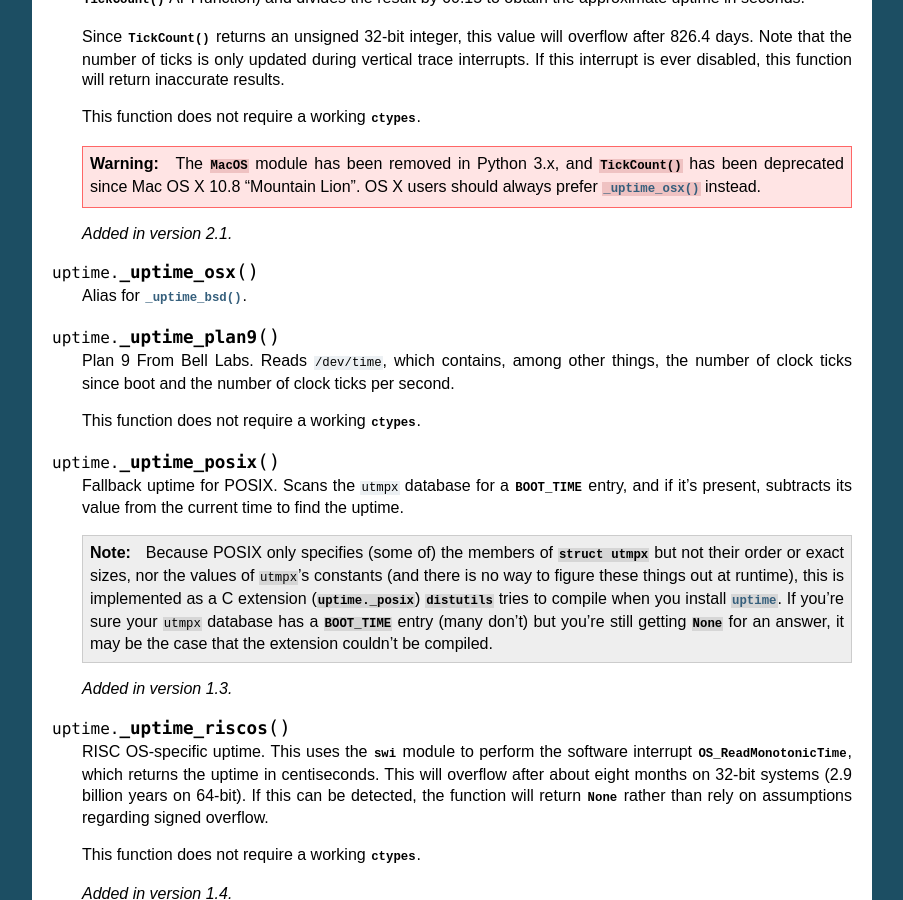
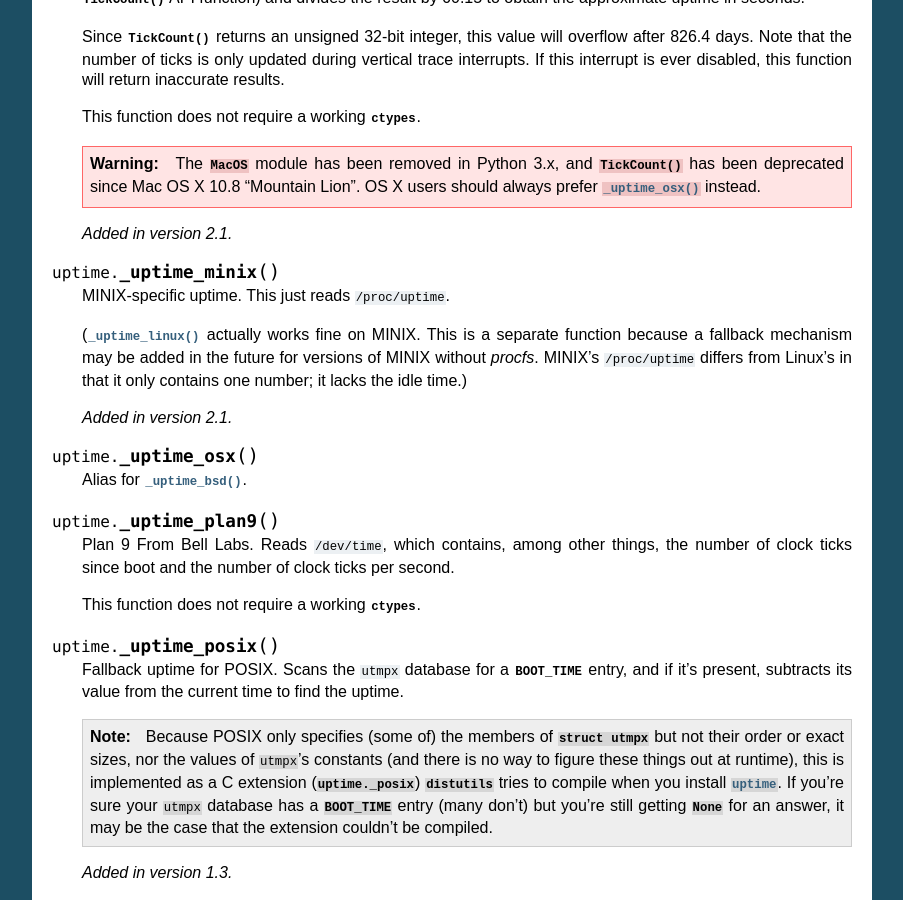
Before and after one commit to Cairnarvon/uptime, a Sphinx documentation site: the page built from doc/index.rst, in a window 1280 px wide and 900 px high, scrolled down 3049 px. Shown: the whole window, without its empty margins (198-1101 px from the left). Built offline with Sphinx 7.4.7, drawn with Linux system fonts in a browser that asks for light colours; some of the changed text lies outside the part shown.

Commit message:
Made _uptime_minix a separate function.
MINIX deserves better than to stand forever in Linux's shadow.

```diff
--- a/doc/index.rst
+++ b/doc/index.rst
@@ -64,7 +64,7 @@ the others on which it is therefore expected to work as well.
 | Mac OS X 10.7    | ✓      | :func:`_uptime_osx`,     | Every Mac OS X      |
 | "Lion"           |        | :func:`_uptime_mac`      |                     |
 +------------------+--------+--------------------------+---------------------+
-| MINIX 3.2.0      | ✓      | :func:`_uptime_linux`    |                     |
+| MINIX 3.2.0      | ✓      | :func:`_uptime_minix`    |                     |
 +------------------+--------+--------------------------+---------------------+
 | OpenIndiana      | ✓      | :func:`_uptime_solaris`, | Solaris and its     |
 | 151a7            |        | :func:`_uptime_posix`    | free knock-offs     |
@@ -235,6 +235,17 @@ uptime
 
    .. versionadded:: 2.1
 
+.. function:: _uptime_minix
+
+   MINIX-specific uptime. This just reads :file:`/proc/uptime`.
+
+   (:func:`_uptime_linux` actually works fine on MINIX. This is a separate
+   function because a fallback mechanism may be added in the future for
+   versions of MINIX without `procfs`. MINIX's :file:`/proc/uptime` differs
+   from Linux's in that it only contains one number; it lacks the idle time.)
+
+   .. versionadded:: 2.1
+
 .. function:: _uptime_osx
 
    Alias for :func:`_uptime_bsd`.
```
Also changed, not shown: src/__init__.py (+11 -1 lines).
